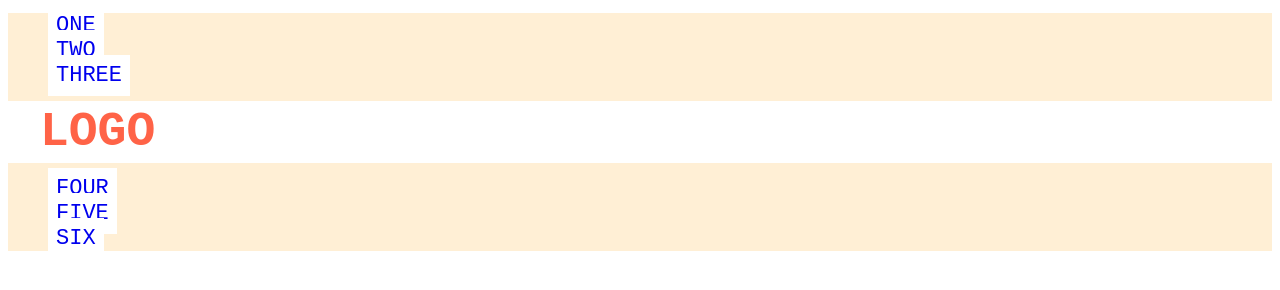
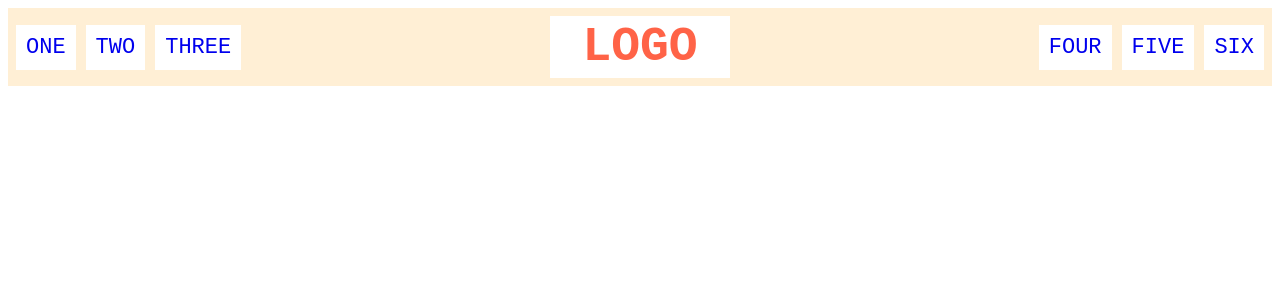
Before and after one commit to ishita4416/Odin-Practice, a plain HTML site: page flex/02-flex-header/index.html in a window 1280 px wide. Drawn offline with Linux system fonts and the light colour scheme.

Commit message:
Complete assignment 02 with flex properties and padding

```diff
--- a/flex/02-flex-header/style.css
+++ b/flex/02-flex-header/style.css
@@ -1,6 +1,10 @@
 .header  {
   font-family: monospace;
   background: papayawhip;
+  display: flex;
+  align-items: center;
+  justify-content: space-between;
+  padding: 8px;
 }
 
 .logo {
@@ -14,12 +18,15 @@
 ul {
   /* this removes the dots on the list items*/
   list-style-type: none;
+  display: flex;
+  padding: 0;
+  gap: 10px;
 }
 
 a {
   font-size: 22px;
   background: white;
-  padding: 8px;
+  padding: 10px;
   /* this removes the line under the links */
   text-decoration: none;
 }
```
